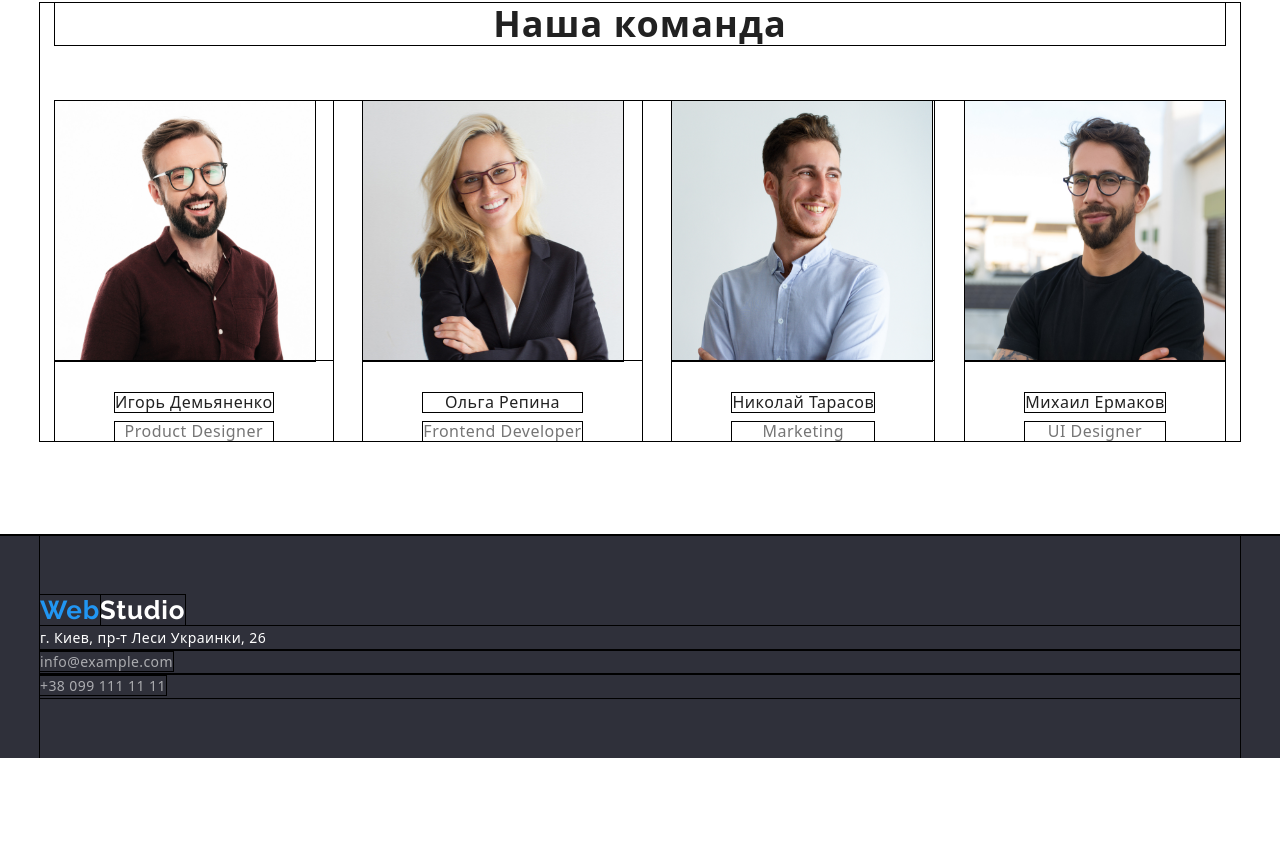
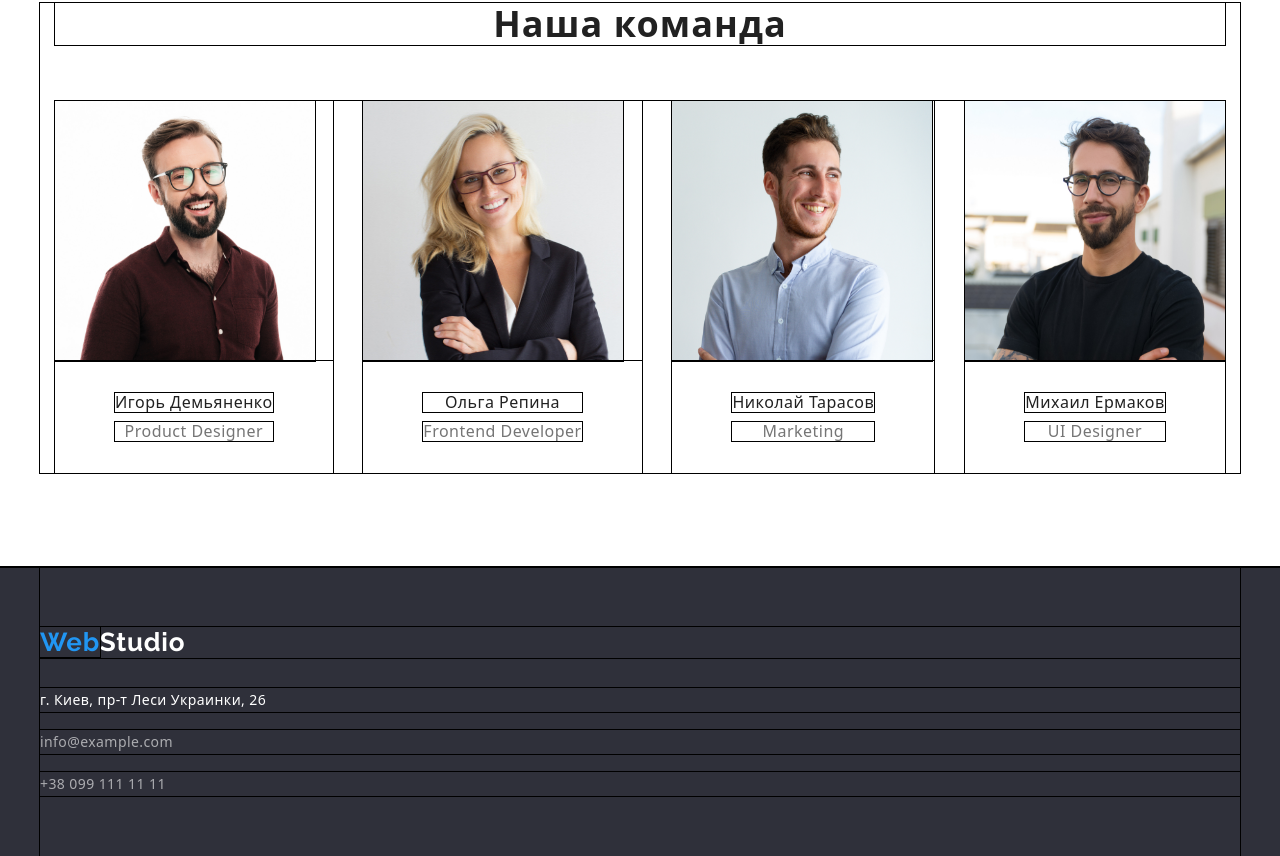
Before and after one commit to Aliona77/goit-markup-hw-03, a plain HTML site: page index.html in a window 1280 px wide. Shown: the part 1774-2630 px from the top of the page. Before the commit the page ends 2532 px from the top, so only its background shows below. Drawn offline with nearby package versions, Linux system fonts and the light colour scheme.

Commit message:
Створено стилі для футера

```diff
--- a/css/styles.css
+++ b/css/styles.css
@@ -252,6 +252,7 @@ img {
 }
 .workers-content {
   padding-top: 32px;
+  padding-bottom: 32px;
   padding-left: 60px;
   padding-right: 60px;
 }
@@ -276,14 +277,14 @@ img {
 /*============= End Main ===========*/
 
 /*=============Footer==========*/
-.footer > .container {
+.footer .container {
   padding: 60px 0;
-  justify-content: space-between;
 }
 
 .footer {
   background-color: #2f303a;
 }
+
 .logo-footer {
   font-family: var(--secondary-font);
   font-weight: bold;
@@ -291,7 +292,8 @@ img {
   line-height: 1.192;
   letter-spacing: 0.03em;
   color: #ffffff;
-  margin-bottom: 20px;
+  display: block;
+  margin-bottom: 30px;
 }
 .footer-address {
   font-weight: normal;
@@ -300,6 +302,11 @@ img {
   line-height: 1.714;
   letter-spacing: 0.03em;
   color: #ffffff;
+  display: block;
+  margin-bottom: 18px;
+}
+.footer-contact-mail {
+  margin-bottom: 18px;
 }
 .footer-contact-mail,
 .footer-contact-tel {
@@ -309,6 +316,7 @@ img {
   line-height: 1.714;
   letter-spacing: 0.03em;
   color: rgba(255, 255, 255, 0.6);
+  display: block;
 }
 /*============= End Footer==========*/
 
```
